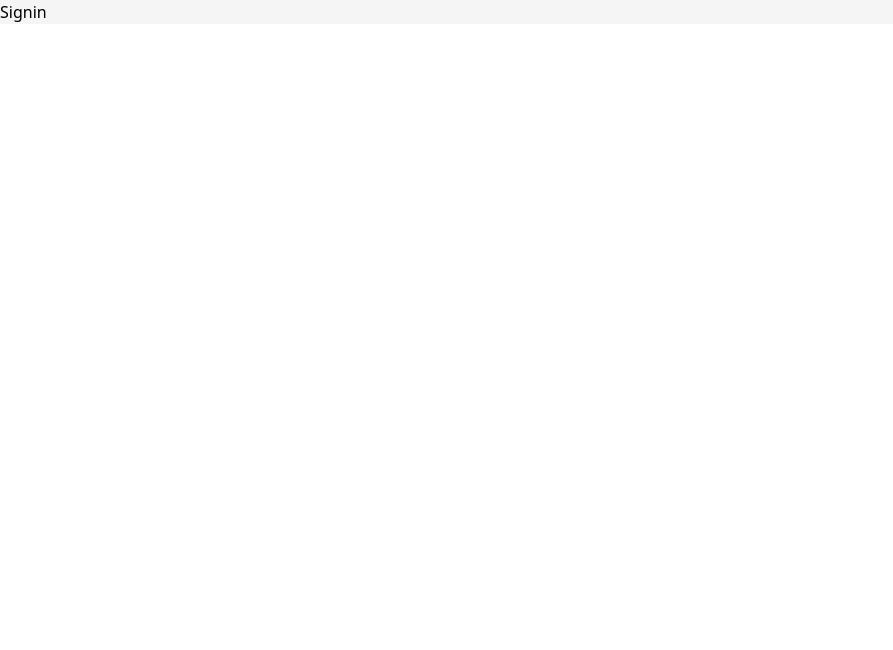
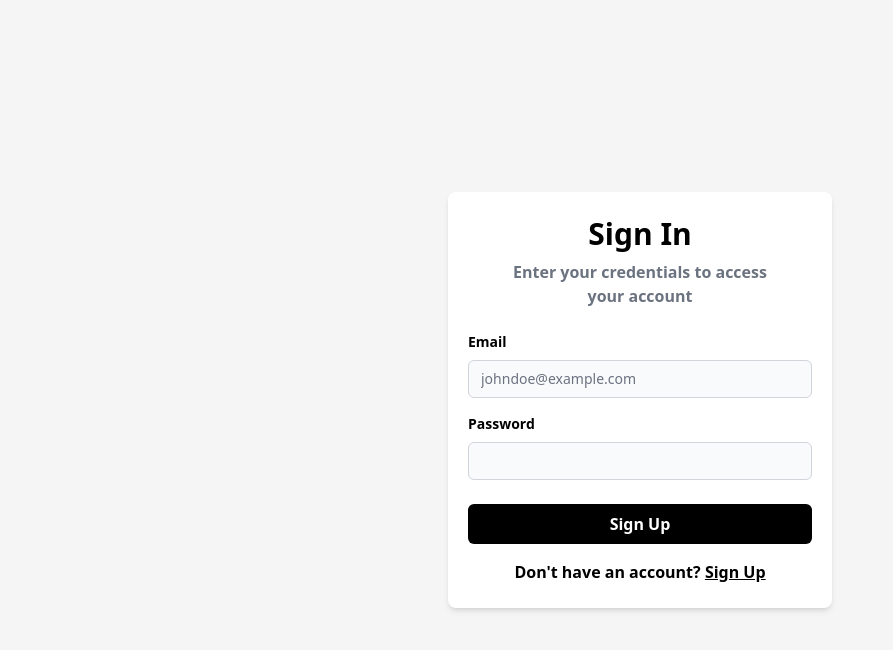
Before and after one commit to leoAshu/payments-app, a React (Vite) app in the folder frontend/: page /signin in a window 1280 px wide. Shown: the top 650 px of the page, without its empty margins (0-893 px from the left). Built offline with nearby package versions, Linux system fonts and the light colour scheme.

Commit message:
designs signin page

```diff
--- a/frontend/src/pages/Signin.tsx
+++ b/frontend/src/pages/Signin.tsx
@@ -1,5 +1,48 @@
+import { Link } from 'react-router-dom'
+
 const Signin = () => {
-  return <div>Signin</div>
+  return (
+    <div className="h-screen flex flex-col justify-center items-center">
+      <div className="bg-white min-w-96 px-5 py-6 flex flex-col shadow-md rounded-lg">
+        <div className="flex flex-col items-center mb-3">
+          <h1 className="text-3xl font-bold">Sign In</h1>
+          <h3 className="max-w-64 text-center mt-2 font-semibold text-gray-500">
+            Enter your credentials to access your account
+          </h3>
+        </div>
+
+        <div className="mt-3 flex flex-col">
+          <label className="mb-2 text-sm font-semibold">Email</label>
+          <input
+            type="email"
+            className="bg-gray-50 border border-gray-300 text-gray-900 placeholder:text-gray-500 text-sm rounded-md px-3 py-2"
+            placeholder="johndoe@example.com"
+            required
+          />
+        </div>
+
+        <div className="mt-4 flex flex-col">
+          <label className="mb-2 text-sm font-semibold">Password</label>
+          <input
+            type="password"
+            className="bg-gray-50 border border-gray-300 text-gray-900 placeholder:text-gray-500 text-sm rounded-md px-3 py-2"
+            required
+          />
+        </div>
+
+        <div className="mt-6 flex flex-col">
+          <button className="bg-black text-white py-2 rounded-md font-semibold">Sign Up</button>
+        </div>
+
+        <div className="mt-4 text-center font-semibold">
+          Don't have an account?{' '}
+          <Link className="underline" to="/signup">
+            Sign Up
+          </Link>
+        </div>
+      </div>
+    </div>
+  )
 }
 
 export default Signin
```
